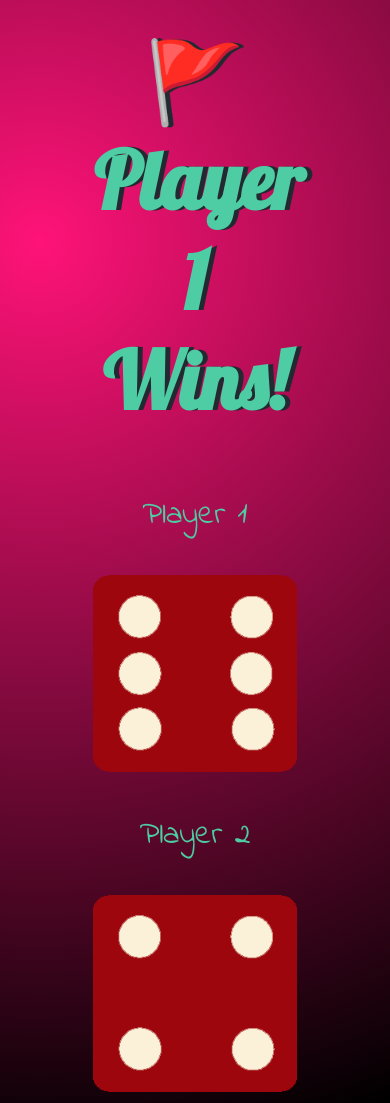
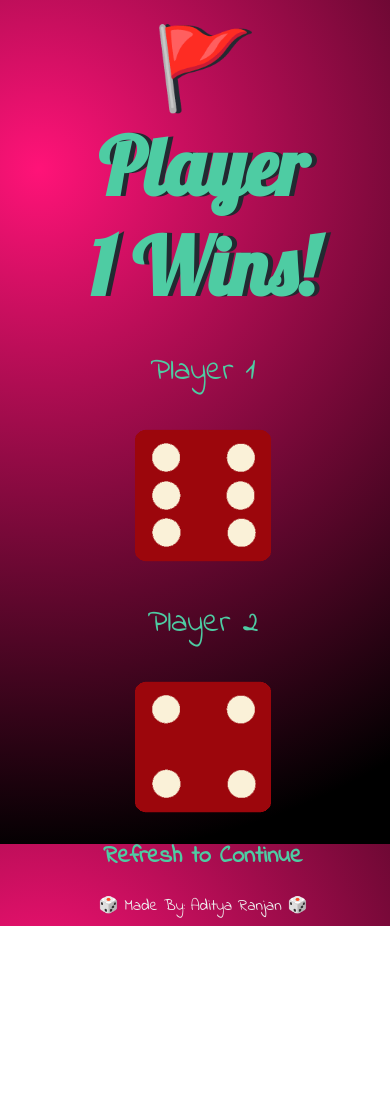
Before and after one commit to Aditya-Ranjan1234/Dice_Game, a plain HTML site: page index.html in a window 390 px wide. Shown: the top 1103 px of the page. After the commit the page ends 926 px from the top, so only its background shows below. Drawn offline with Linux system fonts and the light colour scheme.

Commit message:
Update styles.css

```diff
--- a/styles.css
+++ b/styles.css
@@ -11,7 +11,8 @@
 }
 
 body {
-background: radial-gradient(circle at 10% 20%, rgb(255, 19, 120) 0%, rgb(0, 0, 0) 90.5%);
+  background: radial-gradient(circle at 10% 20%, rgb(255, 19, 120) 0%, rgb(0, 0, 0) 90.5%);
+  background-attachment: fixed;
 }
 
 h1 {
@@ -45,3 +46,29 @@ footer {
   color: #4ECCA3;
   font-family: 'Indie Flower', cursive;
 }
+
+@media (max-width: 896px) {
+
+  h1 {
+    margin: 1rem ;
+    font-family: 'Lobster', cursive;
+    text-shadow: 5px 0 #232931;
+    font-size: 5rem;
+    color: #4ECCA3;
+  }
+
+  .dice {
+    text-align: center;
+    display: block;
+
+  }
+
+  img {
+    width: 50%;
+  }
+
+  body {
+    height: 100%;
+    width: 100%;
+  }
+}
```
